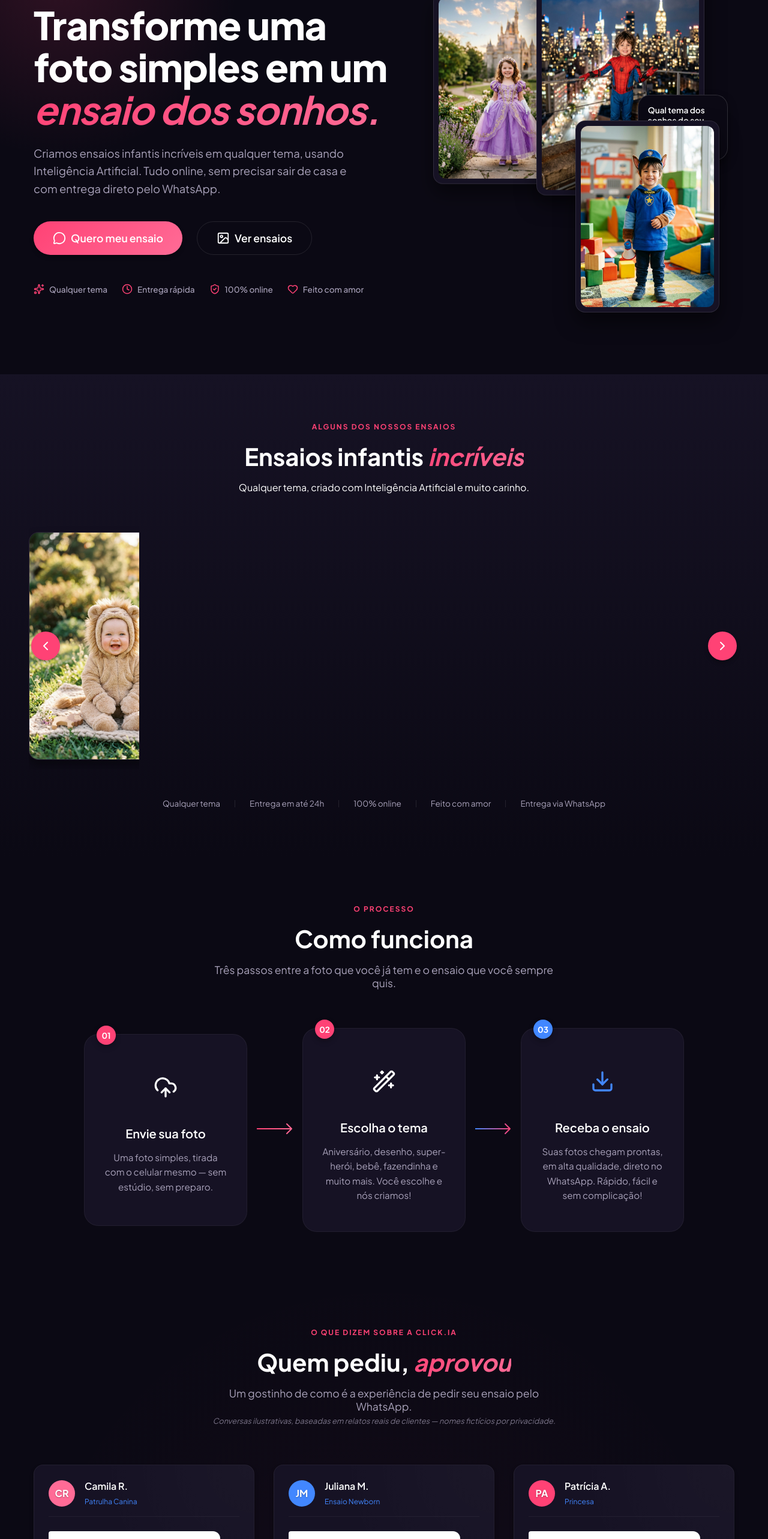
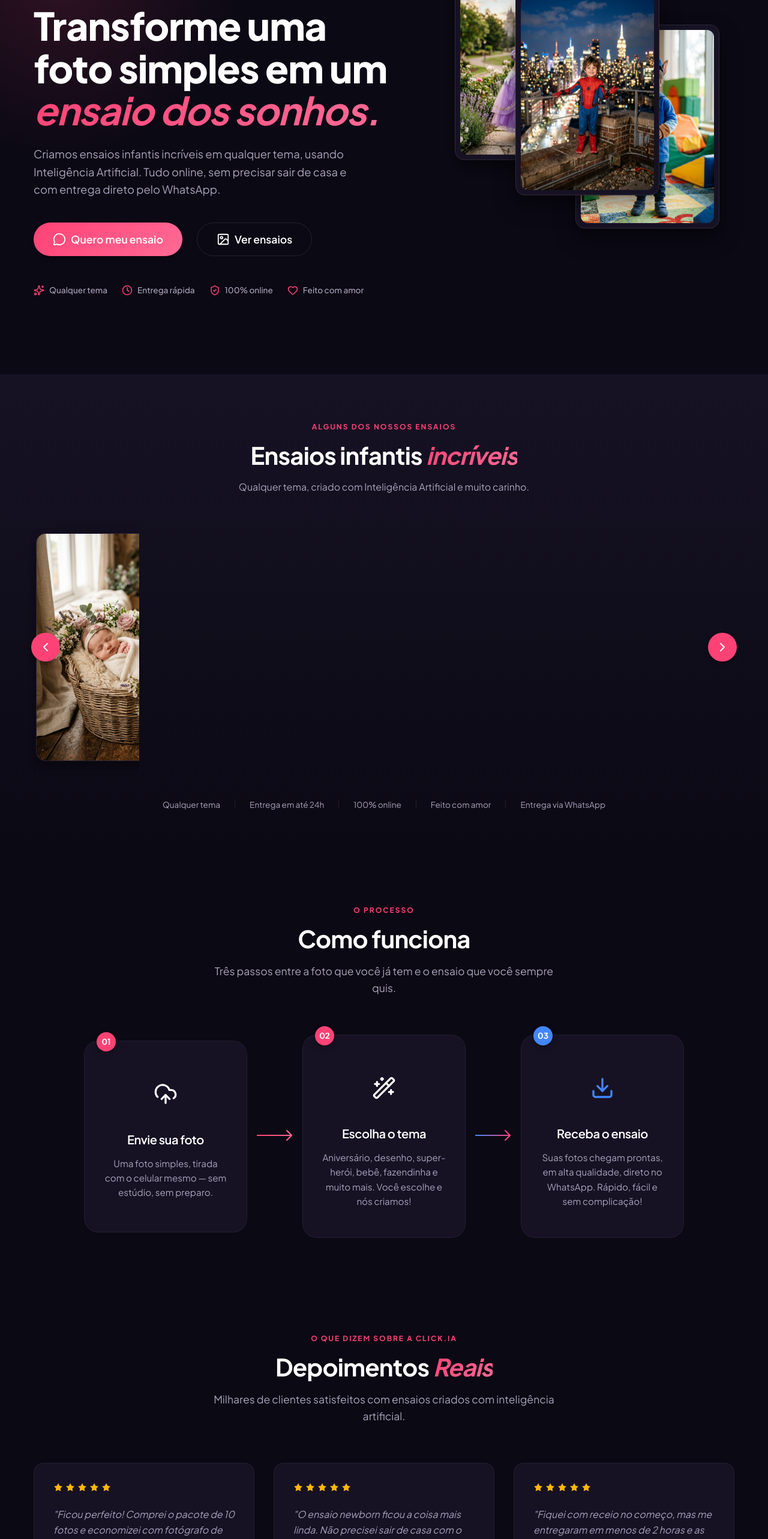
Before and after one commit to GustavoClati/auraiastudios, a React (Vite) app: page / in a window 1280 px wide. Shown: the part 234-2800 px from the top of the page at 60% size. Built offline with nearby package versions, Linux system fonts and the light colour scheme.

Commit message:
style: refine hero layout, remove emojis, auto-scroll gallery, redesign testimonials

```diff
--- a/src/components/Hero.css
+++ b/src/components/Hero.css
@@ -122,67 +122,32 @@
   background-color: #2a223a; /* Fallback color */
 }
 
-/* Specific card positioning based on the reference design */
+/* Specific card positioning */
 .card-1 {
   width: 240px;
-  height: 320px;
-  top: 10%;
-  left: 0;
-  z-index: 2;
-  transform: rotate(-4deg);
+  height: 340px;
+  top: 0;
+  right: 45%;
+  z-index: 1;
+  transform: rotate(-6deg);
 }
 
 .card-2 {
-  width: 280px;
-  height: 400px;
-  top: 0;
-  right: 10%;
+  width: 240px;
+  height: 340px;
+  top: 60px;
+  right: 25%;
   z-index: 3;
   transform: rotate(2deg);
 }
 
 .card-3 {
   width: 240px;
-  height: 320px;
-  bottom: 0;
+  height: 340px;
+  top: 120px;
   right: 5%;
-  z-index: 4;
-  transform: rotate(-2deg);
-}
-
-.floating-bubble {
-  position: absolute;
-  top: 60%;
-  right: -40px;
-  background: var(--color-bg-main);
-  border: 1px solid rgba(255, 255, 255, 0.15);
-  padding: 1rem;
-  border-radius: 20px;
-  border-bottom-left-radius: 4px;
-  box-shadow: var(--shadow-md);
-  max-width: 150px;
-  font-size: 0.85rem;
-  font-weight: 600;
-  color: var(--color-text-primary);
-  display: flex;
-  flex-direction: column;
-  gap: 0.5rem;
-  animation: float 4s ease-in-out infinite;
-}
-
-.floating-bubble p {
-  line-height: 1.3;
-}
-
-.floating-bubble svg {
-  color: #FFB800; /* Star color */
-  align-self: flex-end;
-}
-
-@keyframes float {
-  0% { transform: translateY(0px); }
-  50% { transform: translateY(-10px); }
-  100% { transform: translateY(0px); }
+  z-index: 2;
+  transform: rotate(10deg);
 }
 
 @media (max-width: 1024px) {
@@ -208,9 +173,9 @@
     margin-top: 2rem;
   }
 
-  .card-1 { left: 10%; }
-  .card-2 { right: 25%; }
-  .card-3 { right: 15%; bottom: 10%; }
+  .card-1 { right: 55%; }
+  .card-2 { right: 30%; }
+  .card-3 { right: 5%; }
 }
 
 @media (max-width: 600px) {
@@ -226,19 +191,8 @@
     height: 400px;
   }
 
-  .card-1, .card-3 {
-    width: 160px;
-    height: 220px;
-  }
-
-  .card-2 {
-    width: 200px;
-    height: 280px;
-  }
-
-  .floating-bubble {
-    right: -20px;
-    max-width: 120px;
-    font-size: 0.75rem;
+  .card-1, .card-2, .card-3 {
+    width: 180px;
+    height: 260px;
   }
 }
--- a/src/components/Hero.jsx
+++ b/src/components/Hero.jsx
@@ -20,7 +20,6 @@ const Hero = () => {
           transition={{ duration: 0.8, ease: "easeOut" }}
         >
           <div className="hero-badge">
-            <Sparkles size={16} className="text-gradient" />
             <span className="text-gradient">ENSAIOS INFANTIS CRIADOS COM INTELIGÊNCIA ARTIFICIAL</span>
           </div>
 
@@ -85,10 +84,6 @@ const Hero = () => {
               transition={{ repeat: Infinity, duration: 5, ease: "easeInOut", delay: 1 }}
             >
               <div className="photo-placeholder" style={{ backgroundImage: `url(${spidermanImg})` }}></div>
-              <div className="floating-bubble">
-                <p>Qual tema dos sonhos do seu pequeno?</p>
-                <Sparkles size={14} />
-              </div>
             </motion.div>
             <motion.div
               className="photo-card card-3"
--- a/src/components/Pricing.jsx
+++ b/src/components/Pricing.jsx
@@ -87,7 +87,7 @@ const Pricing = () => {
 
           {/* Pacote 3 - Mais Escolhido */}
           <motion.div className="pricing-card highlighted" variants={cardVariants}>
-            <div className="popular-badge">⭐ MAIS ESCOLHIDO</div>
+            <div className="popular-badge">MAIS ESCOLHIDO</div>
             <div className="p-card-img" style={{ backgroundImage: `url(${princessImg})` }}></div>
             <div className="p-card-content">
               <h3>5 FOTOS</h3>
--- a/src/components/Testimonials.css
+++ b/src/components/Testimonials.css
@@ -1,7 +1,6 @@
 .testimonials-section {
   padding: var(--section-padding);
   background-color: var(--color-bg-main);
-  background-image: radial-gradient(circle at center, rgba(255, 66, 117, 0.03) 0%, transparent 70%);
 }
 
 .testimonials-grid {
@@ -11,105 +10,58 @@
   margin-top: 3rem;
 }
 
-.testimonial-card {
+.review-card {
   background: var(--color-bg-secondary);
   border: 1px solid rgba(255, 255, 255, 0.05);
   border-radius: 16px;
-  padding: 1.5rem;
-  box-shadow: var(--shadow-sm);
+  padding: 2rem;
+  display: flex;
+  flex-direction: column;
   transition: transform 0.3s ease, box-shadow 0.3s ease;
-  background-image: radial-gradient(circle at top right, rgba(255, 255, 255, 0.02) 0%, transparent 50%);
+  height: 100%;
 }
 
-.testimonial-card:hover {
+.review-card:hover {
   transform: translateY(-5px);
   box-shadow: var(--shadow-md);
   border-color: rgba(255, 255, 255, 0.1);
 }
 
-.t-card-header {
+.r-stars {
+  color: #FFB800;
+  display: flex;
+  gap: 4px;
+  margin-bottom: 1.5rem;
+}
+
+.r-msg {
+  font-size: 1rem;
+  line-height: 1.6;
+  color: var(--color-text-secondary);
+  flex-grow: 1;
+  margin-bottom: 2rem;
+  font-style: italic;
+}
+
+.r-footer {
+  border-top: 1px solid rgba(255, 255, 255, 0.05);
+  padding-top: 1.5rem;
   display: flex;
   align-items: center;
-  gap: 1rem;
-  margin-bottom: 1.5rem;
-  padding-bottom: 1rem;
-  border-bottom: 1px solid rgba(255, 255, 255, 0.05);
 }
 
-.t-avatar {
-  width: 44px;
-  height: 44px;
-  border-radius: 50%;
-  display: flex;
-  align-items: center;
-  justify-content: center;
-  color: #fff;
-  font-weight: 700;
-  font-size: 1rem;
-  text-shadow: 0 1px 2px rgba(0,0,0,0.3);
-}
-
-.t-user-info h4 {
+.r-user-info h4 {
   font-size: 1rem;
   font-weight: 600;
   color: var(--color-text-primary);
   margin-bottom: 0.2rem;
 }
 
-.t-user-info span {
+.r-user-info span {
   font-size: 0.75rem;
-  color: var(--color-accent-blue);
-}
-
-.t-chat-container {
-  display: flex;
-  flex-direction: column;
-  gap: 1rem;
-}
-
-.t-bubble {
-  position: relative;
-  padding: 1rem;
-  border-radius: 12px;
-  max-width: 90%;
-  font-size: 0.9rem;
-  line-height: 1.4;
-}
-
-.t-client {
-  background-color: #FFFFFF;
-  color: #1a1a1a;
-  align-self: flex-start;
-  border-top-left-radius: 4px;
-}
-
-.t-studio {
-  background: var(--color-gradient-primary);
-  color: #FFFFFF;
-  align-self: flex-end;
-  border-top-right-radius: 4px;
-}
-
-.t-time {
-  display: flex;
-  align-items: center;
-  gap: 4px;
-  font-size: 0.65rem;
-  margin-top: 0.5rem;
-  justify-content: flex-end;
-  opacity: 0.7;
-}
-
-.t-client .t-time {
-  color: #666;
-}
-
-.t-studio .t-time {
-  color: rgba(255, 255, 255, 0.9);
-}
-
-.t-read-icon {
-  color: #00E5FF;
+  color: var(--color-accent-pink);
+  text-transform: uppercase;
+  letter-spacing: 1px;
 }
 
 @media (max-width: 1024px) {
--- a/src/components/Testimonials.jsx
+++ b/src/components/Testimonials.jsx
@@ -1,74 +1,44 @@
 import React from 'react';
 import { motion } from 'framer-motion';
-import { CheckCheck } from 'lucide-react';
+import { Star } from 'lucide-react';
 import './Testimonials.css';
 
 const testimonialsData = [
   {
     id: 1,
-    initials: 'CR',
     name: 'Camila R.',
     theme: 'Patrulha Canina',
-    color: '#FF6B96',
-    clientMsg: 'Gente, ficou perfeito!! Comprei o pacote de 10 fotos e economizei horrores com fotógrafo de estúdio. 😍',
-    clientTime: '19:42',
-    studioMsg: 'Que alegria, Camila! Fico muito feliz que amou 💛',
-    studioTime: '19:44'
+    clientMsg: 'Ficou perfeito! Comprei o pacote de 10 fotos e economizei com fotógrafo de estúdio.'
   },
   {
     id: 2,
-    initials: 'JM',
     name: 'Juliana M.',
     theme: 'Ensaio Newborn',
-    color: '#4287FF',
-    clientMsg: 'O ensaio newborn ficou a coisa mais linda! Não precisei sair de casa com o recém-nascido e o resultado emocionou toda a família. 🥺',
-    clientTime: '21:05',
-    studioMsg: 'Ficamos muito felizes em eternizar esse momento tão especial!',
-    studioTime: '21:07'
+    clientMsg: 'O ensaio newborn ficou a coisa mais linda. Não precisei sair de casa com o recém-nascido e o resultado emocionou toda a família.'
   },
   {
     id: 3,
-    initials: 'PA',
     name: 'Patrícia A.',
     theme: 'Princesa',
-    color: '#FF4275',
-    clientMsg: 'Fiquei com receio no começo, mas me entregaram em menos de 2 horas e as fotos parecem de cinema. Recomendo muito!',
-    clientTime: '14:12',
-    studioMsg: 'Agradecemos a confiança! Conte sempre com a gente 😉',
-    studioTime: '14:15'
+    clientMsg: 'Fiquei com receio no começo, mas me entregaram em menos de 2 horas e as fotos parecem de cinema. Recomendo muito!'
   },
   {
     id: 4,
-    initials: 'RT',
     name: 'Rafael T.',
     theme: 'Retrato corporativo',
-    color: '#89CFF0',
-    clientMsg: 'Muito prático! Só mandei uma foto do celular e recebi o ensaio perfeito pro meu LinkedIn. Ganhei até elogio no trabalho.',
-    clientTime: '09:30',
-    studioMsg: 'Ótima escolha, Rafael! Causa uma excelente primeira impressão.',
-    studioTime: '09:33'
+    clientMsg: 'Muito prático! Só mandei uma foto do celular e recebi o ensaio perfeito pro meu LinkedIn. Ganhei até elogio no trabalho.'
   },
   {
     id: 5,
-    initials: 'BS',
     name: 'Beatriz S.',
     theme: 'Super-Herói',
-    color: '#E6A8D7',
-    clientMsg: 'Superou todas as expectativas. Fizemos o tema do Batman pro meu sobrinho e ele não para de mostrar pra todo mundo! 😂',
-    clientTime: '18:20',
-    studioMsg: 'Hahaha que maravilha! Foi um prazer criar esse ensaio! 🦇',
-    studioTime: '18:22'
+    clientMsg: 'Superou todas as expectativas. Fizemos o tema do Batman pro meu sobrinho e ele não para de mostrar pra todo mundo!'
   },
   {
     id: 6,
-    initials: 'MV',
     name: 'Marcos V.',
     theme: 'Adolescente',
-    color: '#FF4500',
-    clientMsg: 'Excelente atendimento e qualidade absurda. Pedi alteração em uma das fotos e me mandaram de volta rapidinho.',
-    clientTime: '20:50',
-    studioMsg: 'A gente faz questão de deixar tudo perfeito pra vocês 💛',
-    studioTime: '20:52'
+    clientMsg: 'Excelente atendimento e qualidade absurda. Pedi alteração em uma das fotos e me mandaram de volta rapidinho.'
   }
 ];
 
@@ -103,10 +73,9 @@ const Testimonials = () => {
           transition={{ duration: 0.6 }}
         >
           <span className="section-subtitle">O QUE DIZEM SOBRE A CLICK.IA</span>
-          <h2 className="section-title">Quem pediu, <span className="text-gradient font-italic">aprovou</span></h2>
+          <h2 className="section-title">Depoimentos <span className="text-gradient font-italic">Reais</span></h2>
           <p className="section-description">
-            Um gostinho de como é a experiência de pedir seu ensaio pelo WhatsApp.<br/>
-            <span style={{fontSize: '0.8rem', opacity: 0.7, fontStyle: 'italic'}}>Conversas ilustrativas, baseadas em relatos reais de clientes — nomes fictícios por privacidade.</span>
+            Milhares de clientes satisfeitos com ensaios criados com inteligência artificial.
           </p>
         </motion.div>
 
@@ -118,28 +87,17 @@ const Testimonials = () => {
           viewport={{ once: true, margin: "-50px" }}
         >
           {testimonialsData.map((t) => (
-            <motion.div key={t.id} className="testimonial-card" variants={cardVariants}>
-              <div className="t-card-header">
-                <div className="t-avatar" style={{ backgroundColor: t.color }}>
-                  {t.initials}
-                </div>
-                <div className="t-user-info">
+            <motion.div key={t.id} className="review-card" variants={cardVariants}>
+              <div className="r-stars">
+                {[...Array(5)].map((_, i) => (
+                  <Star key={i} size={16} fill="currentColor" stroke="none" />
+                ))}
+              </div>
+              <p className="r-msg">"{t.clientMsg}"</p>
+              <div className="r-footer">
+                <div className="r-user-info">
                   <h4>{t.name}</h4>
-                  <span>{t.theme}</span>
-                </div>
-              </div>
-
-              <div className="t-chat-container">
-                <div className="t-bubble t-client">
-                  <p>{t.clientMsg}</p>
-                  <span className="t-time">{t.clientTime}</span>
-                </div>
-
-                <div className="t-bubble t-studio">
-                  <p>{t.studioMsg}</p>
-                  <span className="t-time">
-                    {t.studioTime} <CheckCheck size={14} className="t-read-icon" />
-                  </span>
+                  <span>Tema: {t.theme}</span>
                 </div>
               </div>
             </motion.div>
--- a/src/index.css
+++ b/src/index.css
@@ -63,6 +63,19 @@ img {
   display: block;
 }
 
+h1, h2, h3, h4, h5, h6 {
+  font-family: var(--font-family);
+  font-weight: 700;
+  line-height: 1.2;
+  letter-spacing: -0.02em; /* Tighten up headings for a premium look */
+  color: var(--color-text-primary);
+}
+
+p {
+  line-height: 1.6;
+  color: var(--color-text-secondary);
+}
+
 button {
   font-family: inherit;
   border: none;
```
Also changed, not shown: src/components/Gallery.jsx (+15 -2 lines).
